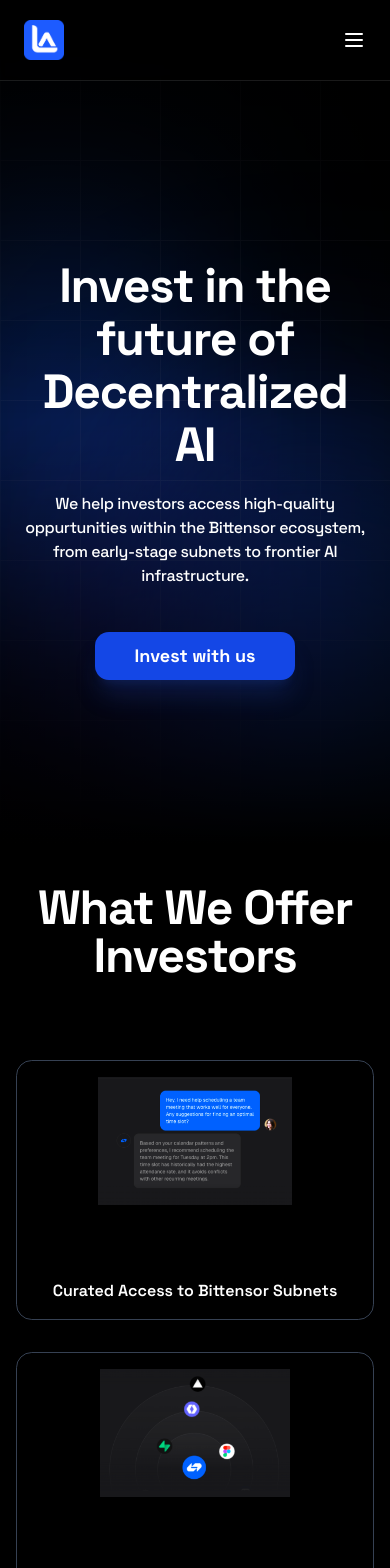
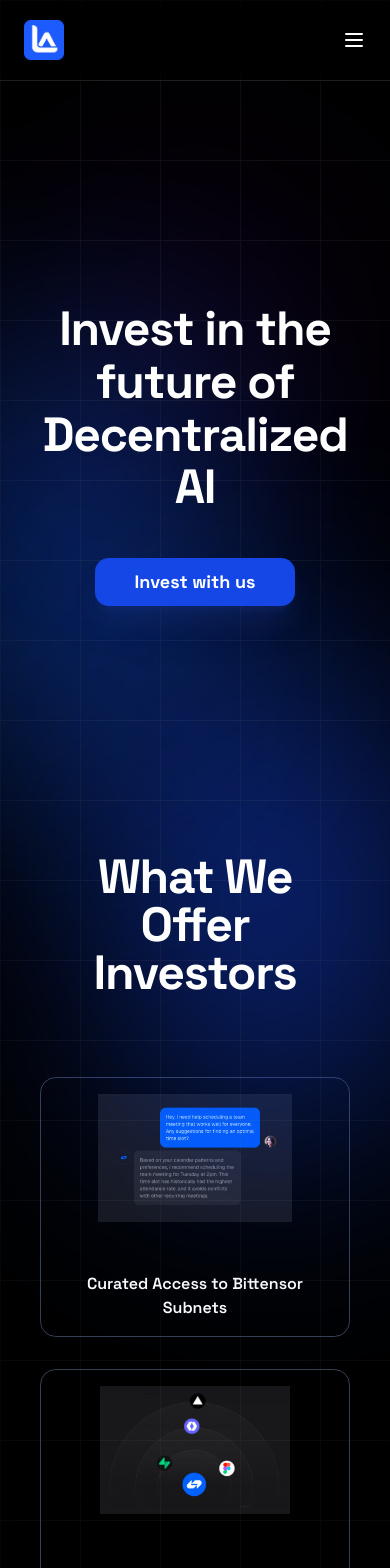
Before and after one commit to sagarregmi2056/lamida-frontend, a Next.js app: page /investors in a window 390 px wide. Shown: the top 1568 px of the page. Built offline with nearby package versions, Linux system fonts and the light colour scheme.

Commit message:
cardgrid section moved to hero and gradient updated

```diff
--- a/app/investors/page.tsx
+++ b/app/investors/page.tsx
@@ -1,7 +1,6 @@
  import Navigation from "@/components/Navigation";
  import Footer from "@/components/Footer";
  import Hero from "@/components/InvestorsHero";
- import WhatWeOffer from "@/components/CardGridSection";
  import PastInvestorSuccess from "@/components/FeaturedWorks";
  import BookACall from "@/components/BookACall";
 import HowWeWork from "@/components/LineSection";
@@ -11,15 +10,6 @@
     <main className="relative min-h-screen bg-black overflow-x-hidden">
        <Navigation />
       <Hero />
-        <WhatWeOffer
-          title="What We Offer Investors"
-          cards={[
-            { title: "Curated Access to Bittensor Subnets", img: "/investors/1.png" },
-            { title: "Transparent Performance Insights", img: "/investors/2.png" },
-            { title: "Due Diligence & technical evaluation", img: "/investors/3.png" },
-            { title: "Long-term ecosystem alignment", img: "/investors/4.png" }
-          ]}
-        />
         <HowWeWork
           title="How We Work"
           steps={[
--- a/components/CardGridSection.tsx
+++ b/components/CardGridSection.tsx
@@ -12,7 +12,7 @@
   return (
     <section className="px-4 sm:px-8 md:px-12 py-10 md:py-20 text-white">
       {/* Heading */}
-      <h2 className="text-5xl md:text-6xl lg:text-7xl font-bold text-center tracking-tight mb-20">
+      <h2 className="text-5xl md:text-6xl lg:text-7xl font-bold text-center tracking-tight mb-20 inline-block z-20 relative">
         {title}
       </h2>
 
--- a/components/InvestorsHero.tsx
+++ b/components/InvestorsHero.tsx
@@ -1,18 +1,16 @@
-import Link from "next/link";
-import { ChevronRight, Sparkles } from "lucide-react";
-import { cn } from "@/lib/utils";
-import { AnimatedGradientText } from "./ui/animated-gradient-text";
+
+import WhatWeOffer from "./CardGridSection";
 
 
 export default function Hero() {
   return (
-    <section className="relative min-h-screen flex items-center justify-center px-6 lg:px-8 pt-24 overflow-hidden text-center">
+    <section className="relative min-h-screen flex flex-col justify-center px-6 lg:px-8 pt-24 overflow-hidden text-center">
       {/* Background Gradients & Effects */}
       <div className="absolute inset-0 z-0">
         {/* Dark Mesh Gradients - deep blue and purple glows */}
-        <div className="absolute top-[20%] -left-[10%] w-[50%] h-[60%] bg-blue-600/50 blur-[120px] rounded-full" />
-        <div className="absolute bottom-[-10%] left-[20%] w-[40%] h-[50%] bg-purple-700/20 blur-[120px] rounded-full" />
-        <div className="absolute bottom-[-20%] -right-[10%] w-[60%] h-[70%] bg-blue-600/50 blur-[120px] rounded-full" />
+        <div className="absolute top-[15%] -left-[10%] w-[60%] h-[20%] bg-blue-600/50 blur-[120px] rounded-full" />
+        <div className="absolute top-[10%] left-[30%] w-[40%] h-[10%] bg-purple-700/20 blur-[120px] rounded-full" />
+        <div className="absolute top-[30%] -right-[0%] w-[60%] h-[20%] bg-blue-700/70 blur-[130px] rounded-full" />
 
         {/* Grid Pattern Overlay - Visible from top center, fades as light blue gradient appears */}
         <div
@@ -25,12 +23,10 @@
           }}
         />
 
-        {/* Subtle radial overlay for depth */}
-        <div className="absolute inset-0 bg-gradient-to-b from-black via-transparent to-black" />
       </div>
 
       {/* Content */}
-      <div className="relative z-10 max-w-5xl mx-auto flex flex-col items-center space-y-3 md:space-y-4">
+      <div className="relative z-10 max-w-5xl min-h-[85vh] mx-auto flex flex-col items-center justify-center space-y-3 md:space-y-4">
 
 
         {/* Main Title */}
@@ -40,7 +36,7 @@
 
 
         {/* Description */}
-        <p className="text-white text-base md:text-lg max-w-2xl font-medium tracking-tight pt-2">
+        <p className="text-white text-base md:text-lg max-w-2xl font-medium tracking-tight pt-2 hidden md:block">
           We help investors access high-quality oppurtunities within the Bittensor ecosystem, from early-stage subnets to frontier AI infrastructure.
         </p>
 
@@ -55,6 +51,16 @@
         </div>
       </div>
 
+      <WhatWeOffer
+                title="What We Offer Investors"
+                cards={[
+                  { title: "Curated Access to Bittensor Subnets", img: "/investors/1.png" },
+                  { title: "Transparent Performance Insights", img: "/investors/2.png" },
+                  { title: "Due Diligence & technical evaluation", img: "/investors/3.png" },
+                  { title: "Long-term ecosystem alignment", img: "/investors/4.png" }
+                ]}
+              />
+
     </section>
   );
 }
```
